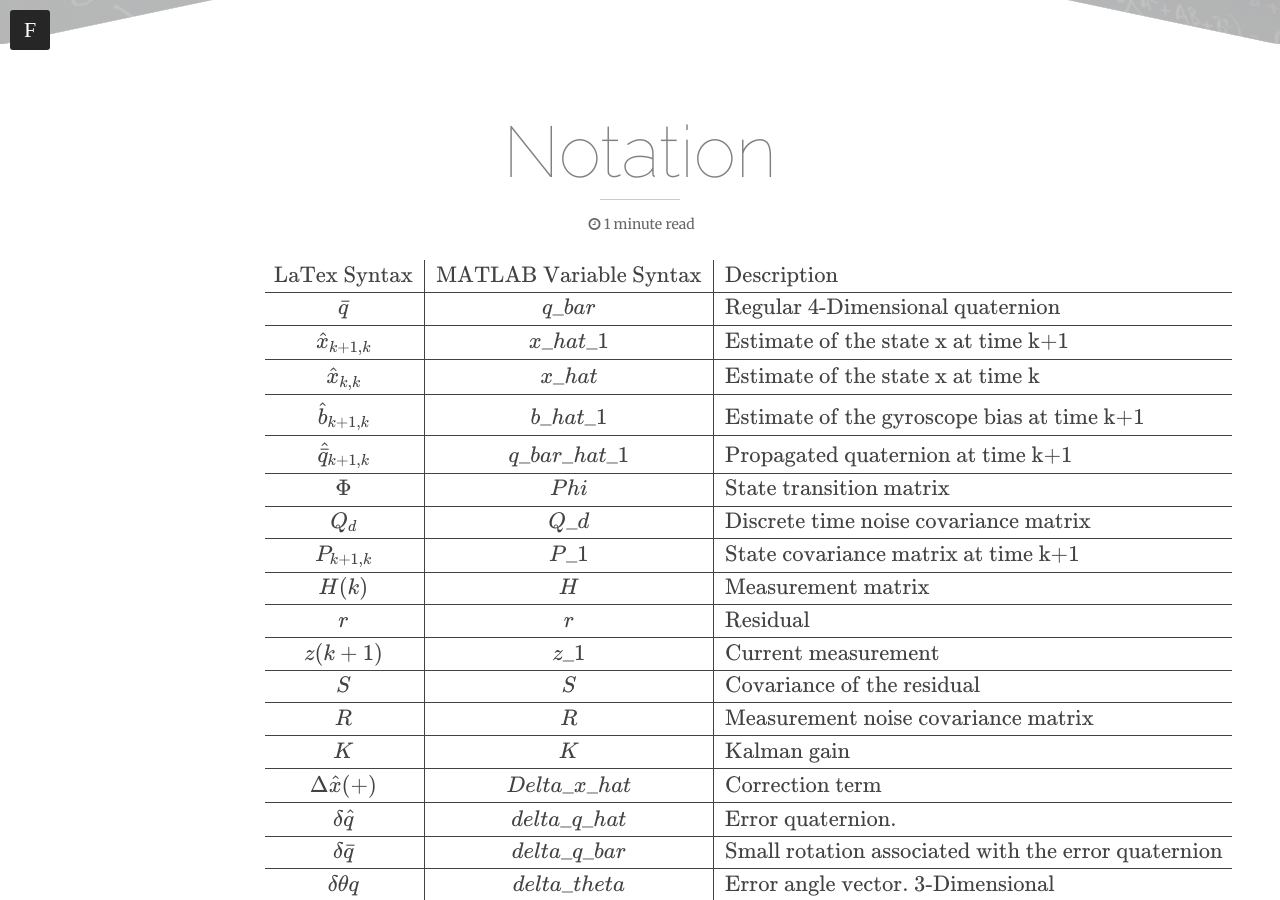
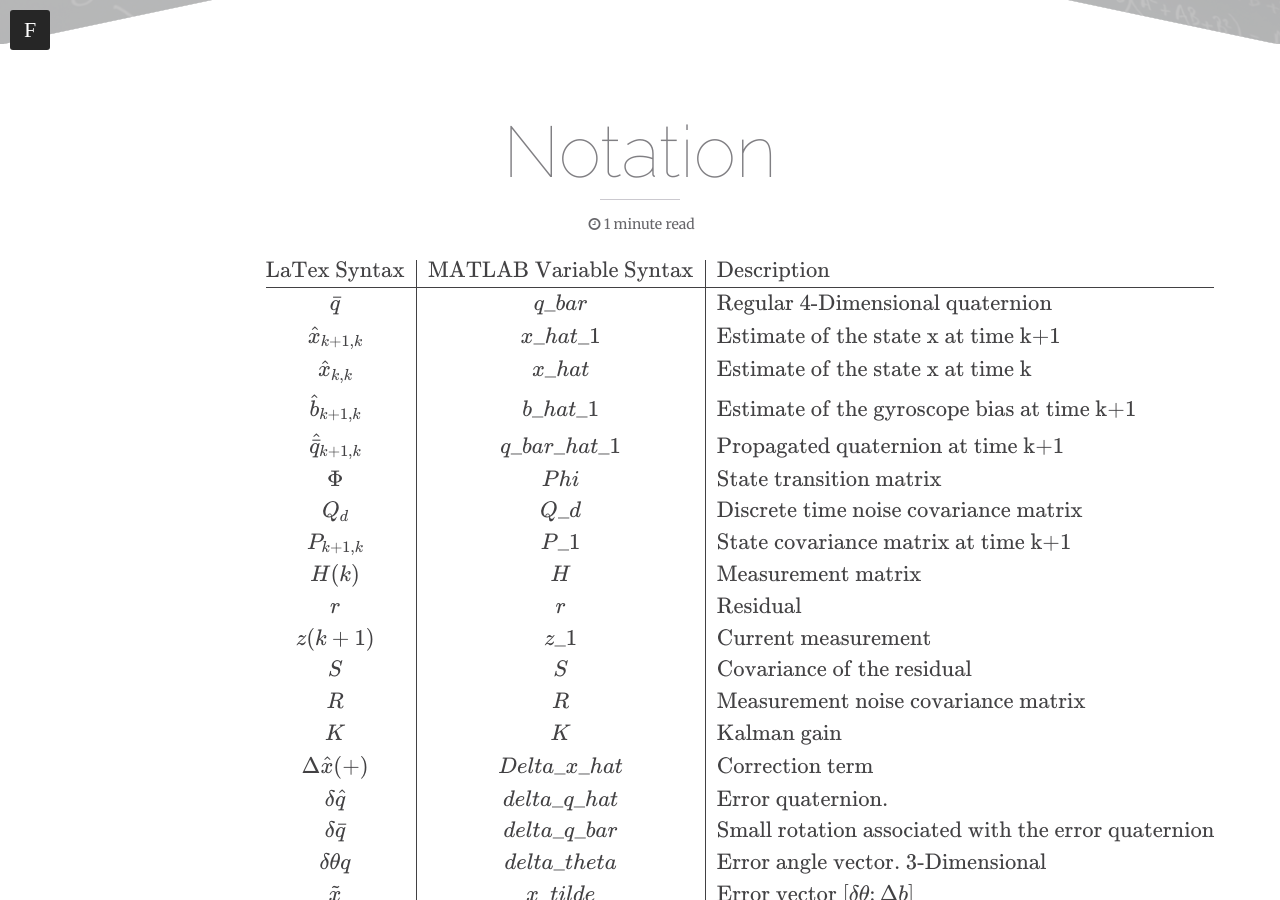
Before and after one commit to jeljaik/extended-kalman-filter, a Jekyll site: the page built from notation.md, in a window 1280 px wide and 900 px high, scrolled down 496 px. Built offline with Jekyll 4.4.1, drawn with Linux system fonts in a browser that asks for light colours; nearby versions of some CDN libraries; formulas are drawn with MathJax 3; comment, search, counter and statistics services are not loaded; some of the changed text lies outside the part shown.

Commit message:
Update notation.md

```diff
--- a/notation.md
+++ b/notation.md
@@ -12,29 +12,29 @@ $$
 \begin{array}{c|c|l}
 \text{LaTex Syntax} & \text{MATLAB Variable Syntax} & \text{Description} \\
 \hline
- \bar{q}                  &  q\_bar               & \text{Regular 4-Dimensional quaternion}                                                        \\ \hline
- \hat{x}_{k+1,k}          &  x\_hat\_1            & \text{Estimate of the state x at time k+1}                                       \\ \hline
- \hat{x}_{k, k}           &  x\_hat            & \text{Estimate of the state x at time k}                                         \\ \hline
- \hat{b}_{k+1, k}         &  b\_hat\_1            & \text{Estimate of the gyroscope bias at time k+1}                                \\ \hline
- \hat{\bar{q}}_{k+1, k}   &  q\_bar\_hat\_1       & \text{Propagated quaternion at time k+1}                                         \\ \hline
- \Phi                     &  Phi                  & \text{State transition matrix}                                                   \\ \hline
- Q_d                      &  Q\_d                 & \text{Discrete time noise covariance matrix}                                     \\ \hline
- P_{k+1, k}               &  P\_1                 & \text{State covariance matrix at time k+1}                                       \\ \hline
- H(k)                     &  H                    & \text{Measurement matrix}                                                        \\ \hline
- r                        &  r                    & \text{Residual}                                                                  \\ \hline
- z(k+1)                   &  z\_1                 & \text{Current measurement}                                                       \\ \hline
- S                        &  S                    & \text{Covariance of the residual}                                                \\ \hline
- R                        &  R                    & \text{Measurement noise covariance matrix}                                       \\ \hline
- K                        &  K                    & \text{Kalman gain}                                                               \\ \hline
- \Delta \hat{x}(+)        &  Delta\_x\_hat        & \text{Correction term}                                                           \\ \hline
- \delta \hat{q}           &  delta\_q\_hat        & \text{Error quaternion. }   \\ \hline
- \delta \bar{q}           &  delta\_q\_bar        & \text{Small rotation associated with the error quaternion}\\ \hline
- \delta \theta{q}           &  delta\_theta         & \text{Error angle vector. 3-Dimensional}                                         \\ \hline
- \tilde{x}                &  x\_tilde             & \text{Error vector $[\delta\theta ; \Delta b]$}                                  \\ \hline
- \hat{\bar{q}}_{k+1,k+1}  &  q\_bar\_hat\_1\_1    & \text{Updated quaternion}                                                        \\ \hline
- \hat{b}_{k+1,k+1}        &  b\_hat\_1\_1         & \text{Updated bias}                                                              \\ \hline
- \hat{\omega}_{k+1,k+1}   &  omega\_1\_1          & \text{Updated turn rate}                                                         \\ \hline
- \omega_{m_{k+1}}         &  omega\_m\_1          & \text{Current turn rate measurement}                                                     \\ \hline
- P_{k+1,k+1}              &  P\_1\_1              & \text{Updated covariance matrix}                                                 \\ \hline
+ \bar{q}                  &  q\_bar               & \text{Regular 4-Dimensional quaternion}                                          \\
+ \hat{x}_{k+1,k}          &  x\_hat\_1            & \text{Estimate of the state x at time k+1}                                       \\
+ \hat{x}_{k, k}           &  x\_hat               & \text{Estimate of the state x at time k}                                         \\
+ \hat{b}_{k+1, k}         &  b\_hat\_1            & \text{Estimate of the gyroscope bias at time k+1}                                \\
+ \hat{\bar{q}}_{k+1, k}   &  q\_bar\_hat\_1       & \text{Propagated quaternion at time k+1}                                         \\
+ \Phi                     &  Phi                  & \text{State transition matrix}                                                   \\
+ Q_d                      &  Q\_d                 & \text{Discrete time noise covariance matrix}                                     \\
+ P_{k+1, k}               &  P\_1                 & \text{State covariance matrix at time k+1}                                       \\
+ H(k)                     &  H                    & \text{Measurement matrix}                                                        \\
+ r                        &  r                    & \text{Residual}                                                                  \\
+ z(k+1)                   &  z\_1                 & \text{Current measurement}                                                       \\
+ S                        &  S                    & \text{Covariance of the residual}                                                \\
+ R                        &  R                    & \text{Measurement noise covariance matrix}                                       \\
+ K                        &  K                    & \text{Kalman gain}                                                               \\
+ \Delta \hat{x}(+)        &  Delta\_x\_hat        & \text{Correction term}                                                           \\
+ \delta \hat{q}           &  delta\_q\_hat        & \text{Error quaternion. }                                                        \\
+ \delta \bar{q}           &  delta\_q\_bar        & \text{Small rotation associated with the error quaternion}                       \\
+ \delta \theta{q}           &  delta\_theta         & \text{Error angle vector. 3-Dimensional}                                       \\
+ \tilde{x}                &  x\_tilde             & \text{Error vector $[\delta\theta ; \Delta b]$}                                  \\
+ \hat{\bar{q}}_{k+1,k+1}  &  q\_bar\_hat\_1\_1    & \text{Updated quaternion}                                                        \\
+ \hat{b}_{k+1,k+1}        &  b\_hat\_1\_1         & \text{Updated bias}                                                              \\
+ \hat{\omega}_{k+1,k+1}   &  omega\_1\_1          & \text{Updated turn rate}                                                         \\
+ \omega_{m_{k+1}}         &  omega\_m\_1          & \text{Current turn rate measurement}                                             \\
+ P_{k+1,k+1}              &  P\_1\_1              & \text{Updated covariance matrix}                                                 \\
  \end{array}
 $$
```
